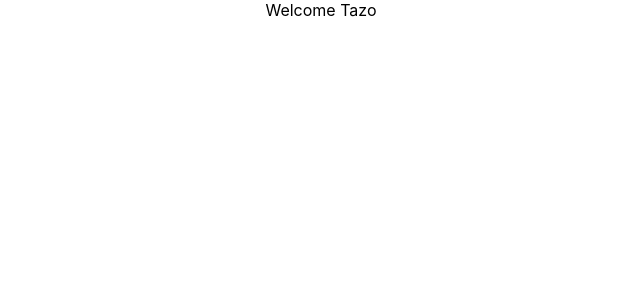
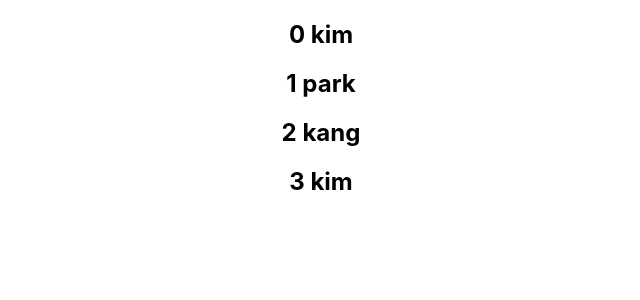
Before and after one commit to wold21/react_for_beginners, a React (Create React App) app: page / in a window 1280 px wide. Shown: the top 300 px of the page, without its empty margins (319-959 px from the left). Built offline with nearby package versions, Linux system fonts and the light colour scheme; the HTML template or start-up script is replaced by a standard one.

Commit message:
-list and object map

```diff
--- a/src/App.js
+++ b/src/App.js
@@ -9,6 +9,7 @@ import ClassClick from "./components/ClassClick";
 import EventBind from "./components/EventBind";
 import ParentComponent from "./components/ParentComponent";
 import UseGreeting from "./components/UseGreeting";
+import NameList from "./components/NameList";
 
 function App() {
     return (
@@ -28,8 +29,9 @@ function App() {
             <FunctionClick />
             <ClassClick />
             <EventBind />
-            <ParentComponent />*/}
-            <UseGreeting />
+            <ParentComponent />
+            <UseGreeting />*/}
+            <NameList />
         </div>
     );
 }
--- /dev/null
+++ b/src/components/NameList.js
@@ -0,0 +1,45 @@
+import React from "react";
+import Person from "./Person";
+
+function NameList() {
+    const names = ["kim", "park", "kang", "kim"];
+    const persons = [
+        {
+            id: 1,
+            name: "kim",
+            age: 26,
+            skill: "A",
+        },
+        {
+            id: 2,
+            name: "park",
+            age: 27,
+            skill: "B",
+        },
+        {
+            id: 3,
+            name: "choi",
+            age: 28,
+            skill: "C",
+        },
+        {
+            id: 4,
+            name: "kang",
+            age: 29,
+            skill: "D",
+        },
+    ];
+    // const personList = persons.map((person) => (
+    //     <Person key={person.id} person={person} />
+    // ));
+    const nameList = names.map((name, index) => (
+        <h2 key={index}>
+            {index} {name}
+        </h2>
+    ));
+    return <div>{nameList}</div>;
+}
+
+export default NameList;
+
+// 고유한 어떤 데이터든 키가 될 수 있다.
--- /dev/null
+++ b/src/components/Person.js
@@ -0,0 +1,13 @@
+import React from "react";
+
+function Person({ person }) {
+    return (
+        <div>
+            <h2>
+                I am {person.name}. I am {person.age} years old. I know {person.skill}
+            </h2>
+        </div>
+    );
+}
+
+export default Person;
```
